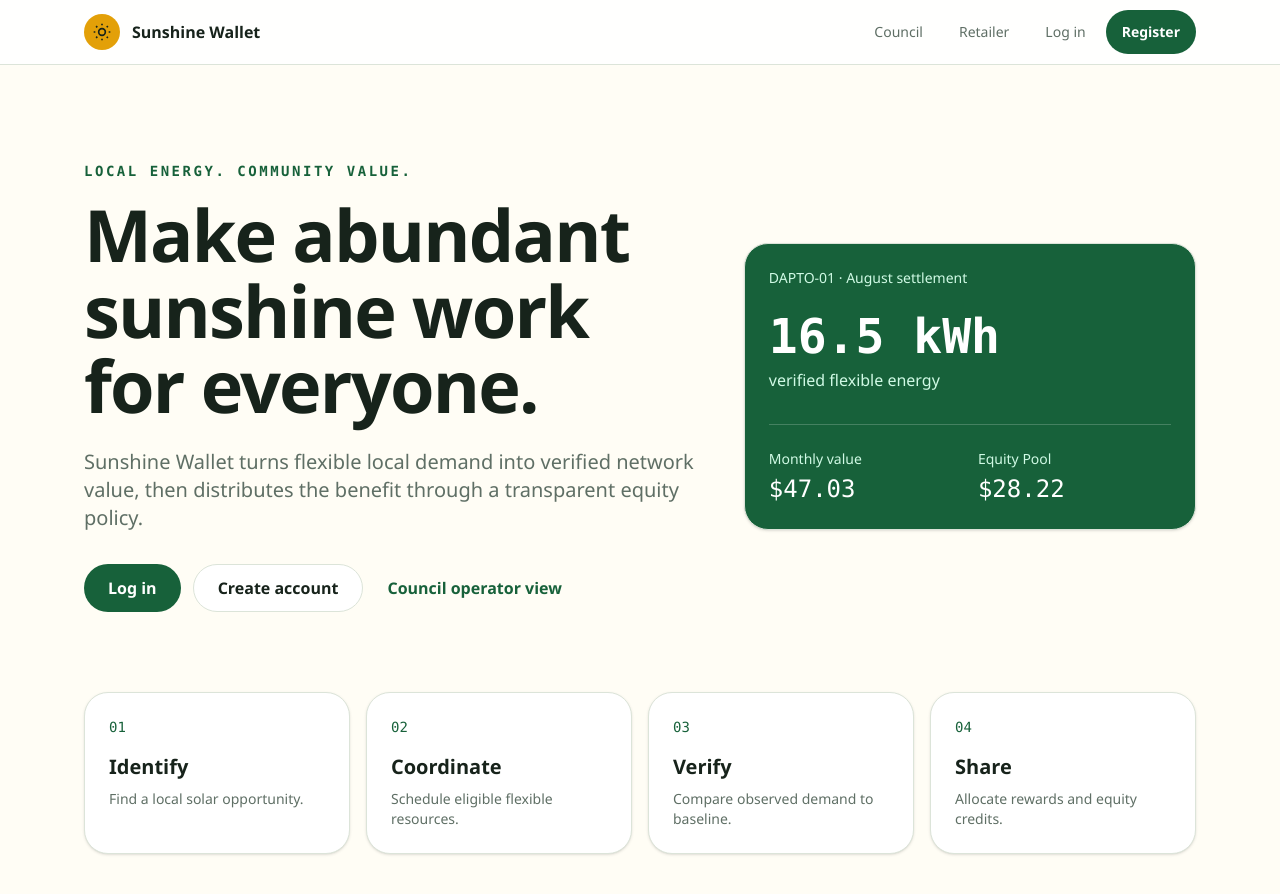
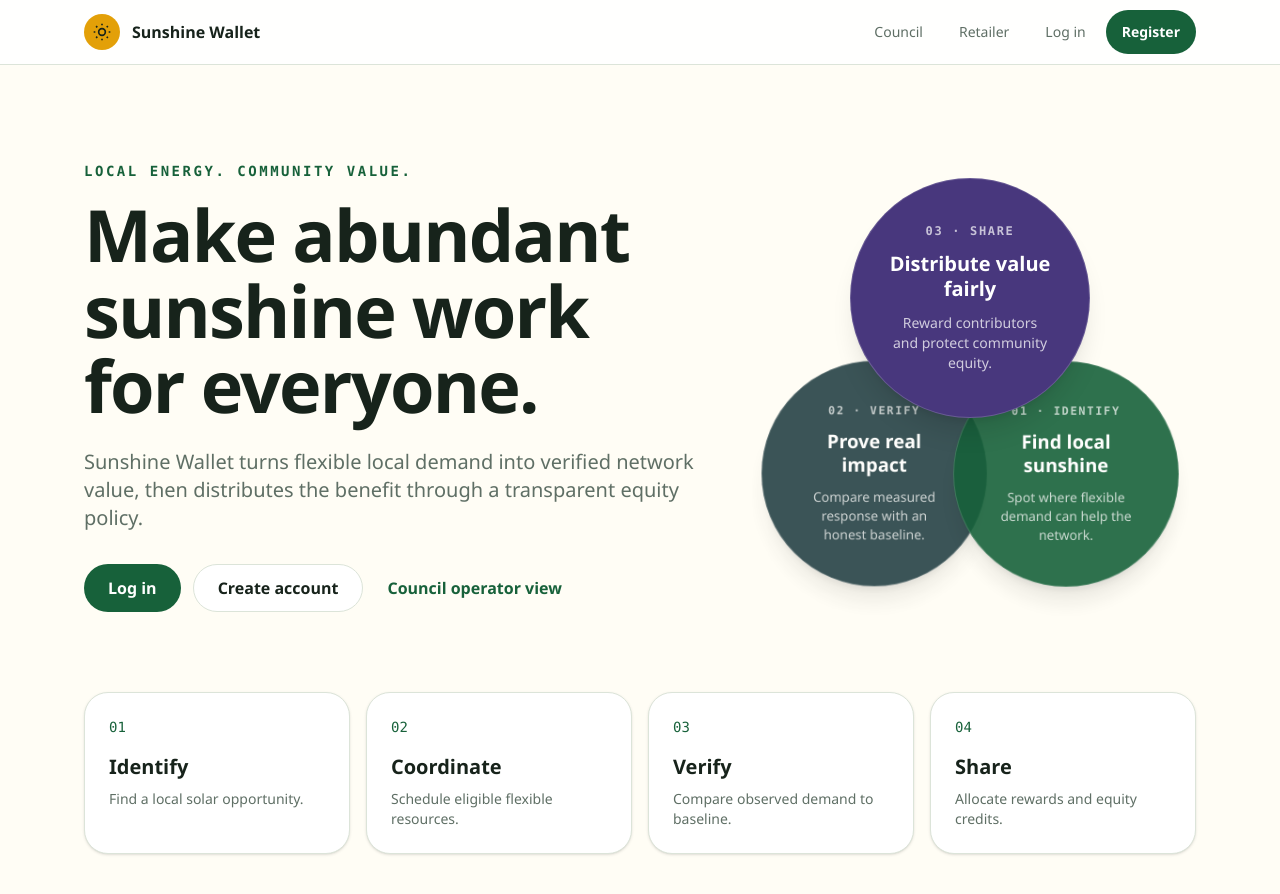
Before and after one commit to hong-nhung-nguyen/sunshine-wallet, a Next.js app: page / in a window 1280 px wide. Shown: the top 894 px of the page. Built offline with nearby package versions, Linux system fonts and the light colour scheme.

Commit message:
feat: Add the hero animation

```diff
--- a/app/globals.css
+++ b/app/globals.css
@@ -48,7 +48,8 @@ a {
 }
 
 .metric-grid {
-  background-image: linear-gradient(rgb(17 47 53 / 6%) 1px, transparent 1px),
+  background-image:
+    linear-gradient(rgb(17 47 53 / 6%) 1px, transparent 1px),
     linear-gradient(90deg, rgb(17 47 53 / 6%) 1px, transparent 1px);
   background-size: 24px 24px;
 }
@@ -91,6 +92,126 @@ a {
   content: "";
 }
 
+.hero-story-stack {
+  --hero-badge-x: 6rem;
+  --hero-badge-y: 5.5rem;
+  position: relative;
+  min-height: 27rem;
+  isolation: isolate;
+}
+
+.hero-story-badge {
+  position: absolute;
+  top: 50%;
+  left: 50%;
+  display: flex;
+  width: 15rem;
+  height: 15rem;
+  flex-direction: column;
+  align-items: center;
+  justify-content: center;
+  padding: 2rem;
+  border: 1px solid rgb(255 255 255 / 18%);
+  border-radius: 999px;
+  transform-origin: center;
+  animation: hero-badge-cycle 9s ease-in-out infinite;
+  will-change: transform, opacity;
+}
+
+.hero-story-badge:nth-child(2) {
+  animation-delay: -3s;
+}
+
+.hero-story-badge:nth-child(3) {
+  animation-delay: -6s;
+}
+
+@keyframes hero-badge-cycle {
+  0%,
+  28% {
+    z-index: 3;
+    opacity: 1;
+    transform: translate(-50%, calc(-50% - var(--hero-badge-y))) scale(1);
+  }
+  33%,
+  61% {
+    z-index: 2;
+    opacity: 0.9;
+    transform: translate(
+        calc(-50% + var(--hero-badge-x)),
+        calc(-50% + var(--hero-badge-y))
+      )
+      scale(0.94);
+  }
+  66%,
+  94% {
+    z-index: 1;
+    opacity: 0.82;
+    transform: translate(
+        calc(-50% - var(--hero-badge-x)),
+        calc(-50% + var(--hero-badge-y))
+      )
+      scale(0.94);
+  }
+  100% {
+    z-index: 3;
+    opacity: 1;
+    transform: translate(-50%, calc(-50% - var(--hero-badge-y))) scale(1);
+  }
+}
+
+@media (max-width: 639px) {
+  .hero-story-stack {
+    --hero-badge-x: 4.75rem;
+    --hero-badge-y: 4.4rem;
+    min-height: 22rem;
+  }
+
+  .hero-story-badge {
+    width: 12rem;
+    height: 12rem;
+    padding: 1.5rem;
+  }
+
+  .hero-story-badge p:last-child {
+    display: none;
+  }
+
+  @keyframes hero-badge-cycle {
+    0%,
+    28% {
+      z-index: 3;
+      opacity: 1;
+      transform: translate(-50%, calc(-50% - var(--hero-badge-y))) scale(1);
+    }
+    33%,
+    61% {
+      z-index: 2;
+      opacity: 0.9;
+      transform: translate(
+          calc(-50% + var(--hero-badge-x)),
+          calc(-50% + var(--hero-badge-y))
+        )
+        scale(0.9);
+    }
+    66%,
+    94% {
+      z-index: 1;
+      opacity: 0.82;
+      transform: translate(
+          calc(-50% - var(--hero-badge-x)),
+          calc(-50% + var(--hero-badge-y))
+        )
+        scale(0.9);
+    }
+    100% {
+      z-index: 3;
+      opacity: 1;
+      transform: translate(-50%, calc(-50% - var(--hero-badge-y))) scale(1);
+    }
+  }
+}
+
 @media (prefers-reduced-motion: reduce) {
   *,
   *::before,
@@ -99,4 +220,30 @@ a {
     transition-duration: 0.01ms !important;
     animation: none !important;
   }
+
+  .hero-story-badge:nth-child(1) {
+    z-index: 3;
+    opacity: 1;
+    transform: translate(-50%, calc(-50% - var(--hero-badge-y)));
+  }
+
+  .hero-story-badge:nth-child(2) {
+    z-index: 2;
+    opacity: 0.9;
+    transform: translate(
+        calc(-50% + var(--hero-badge-x)),
+        calc(-50% + var(--hero-badge-y))
+      )
+      scale(0.94);
+  }
+
+  .hero-story-badge:nth-child(3) {
+    z-index: 1;
+    opacity: 0.82;
+    transform: translate(
+        calc(-50% - var(--hero-badge-x)),
+        calc(-50% + var(--hero-badge-y))
+      )
+      scale(0.94);
+  }
 }
--- a/app/page.tsx
+++ b/app/page.tsx
@@ -1,20 +1,10 @@
 import Link from "next/link";
 import { Card } from "@/components/ui/card";
-import { seedData } from "@/lib/data/seed";
-import { augustMonthlyLedger } from "@/lib/data/monthly-ledger";
-import { formatAud } from "@/lib/formatters";
+import { RotatingStoryCards } from "@/components/home/rotating-story-cards";
 
 const stages = ["Identify", "Coordinate", "Verify", "Share"];
 
 export default function HomePage() {
-  const verification = seedData.verificationRecords.find(
-    ({ eventId }) => eventId === "event_001",
-  );
-  const settlement =
-    augustMonthlyLedger.settlement.status === "settled"
-      ? augustMonthlyLedger.settlement
-      : null;
-
   return (
     <div className="mx-auto max-w-6xl px-5 py-16 sm:py-24">
       <section className="grid items-center gap-12 lg:grid-cols-[1.15fr_0.85fr]">
@@ -51,29 +41,7 @@ export default function HomePage() {
             </Link>
           </div>
         </div>
-        <Card className="bg-[var(--primary)] text-white">
-          <p className="text-sm text-emerald-100">
-            DAPTO-01 · August settlement
-          </p>
-          <p className="mt-6 font-mono text-5xl font-semibold">
-            {verification?.verifiedFlexEnergyKwh ?? 0} kWh
-          </p>
-          <p className="mt-2 text-emerald-100">verified flexible energy</p>
-          <div className="mt-8 grid grid-cols-2 gap-4 border-t border-white/20 pt-6">
-            <div>
-              <p className="text-sm text-emerald-100">Monthly value</p>
-              <p className="mt-1 font-mono text-2xl">
-                {formatAud((settlement?.potCents ?? 0) / 100)}
-              </p>
-            </div>
-            <div>
-              <p className="text-sm text-emerald-100">Equity Pool</p>
-              <p className="mt-1 font-mono text-2xl">
-                {formatAud((settlement?.equityPoolCents ?? 0) / 100)}
-              </p>
-            </div>
-          </div>
-        </Card>
+        <RotatingStoryCards />
       </section>
       <section
         className="mt-20 grid gap-4 sm:grid-cols-2 lg:grid-cols-4"
--- /dev/null
+++ b/components/home/rotating-story-cards.tsx
@@ -0,0 +1,46 @@
+const stories = [
+  {
+    step: "Identify",
+    title: "Find local sunshine",
+    description: "Spot where flexible demand can help the network.",
+    tone: "bg-[var(--primary)]",
+  },
+  {
+    step: "Verify",
+    title: "Prove real impact",
+    description: "Compare measured response with an honest baseline.",
+    tone: "bg-[var(--council-ink)]",
+  },
+  {
+    step: "Share",
+    title: "Distribute value fairly",
+    description: "Reward contributors and protect community equity.",
+    tone: "bg-[var(--wallet)]",
+  },
+] as const;
+
+export function RotatingStoryCards() {
+  return (
+    <div
+      className="hero-story-stack"
+      aria-label="Sunshine Wallet identifies opportunities, verifies impact and shares value"
+    >
+      {stories.map((story, index) => (
+        <div
+          key={story.step}
+          className={`hero-story-badge ${story.tone} text-white shadow-xl`}
+        >
+          <p className="font-mono text-xs font-semibold tracking-[0.14em] text-white/70 uppercase">
+            0{index + 1} · {story.step}
+          </p>
+          <h2 className="mt-3 text-center text-xl leading-tight font-semibold">
+            {story.title}
+          </h2>
+          <p className="mt-3 max-w-40 text-center text-sm leading-5 text-white/75">
+            {story.description}
+          </p>
+        </div>
+      ))}
+    </div>
+  );
+}
```
